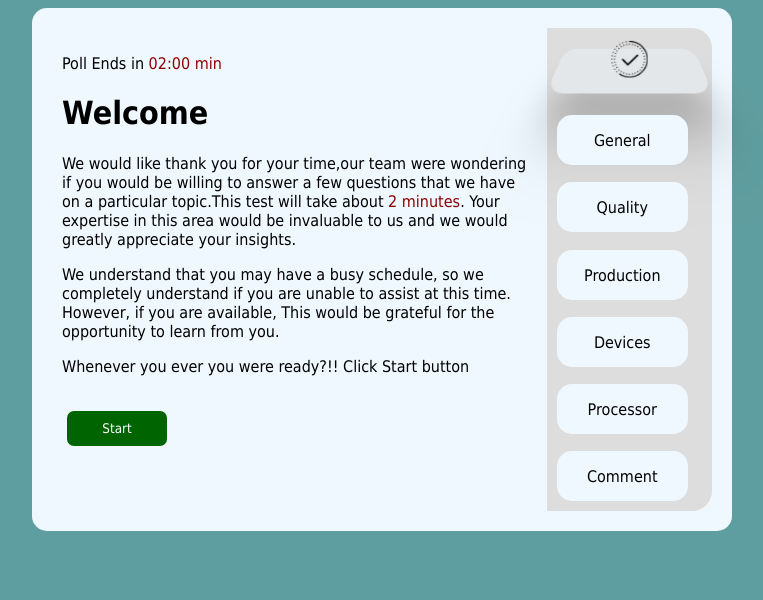
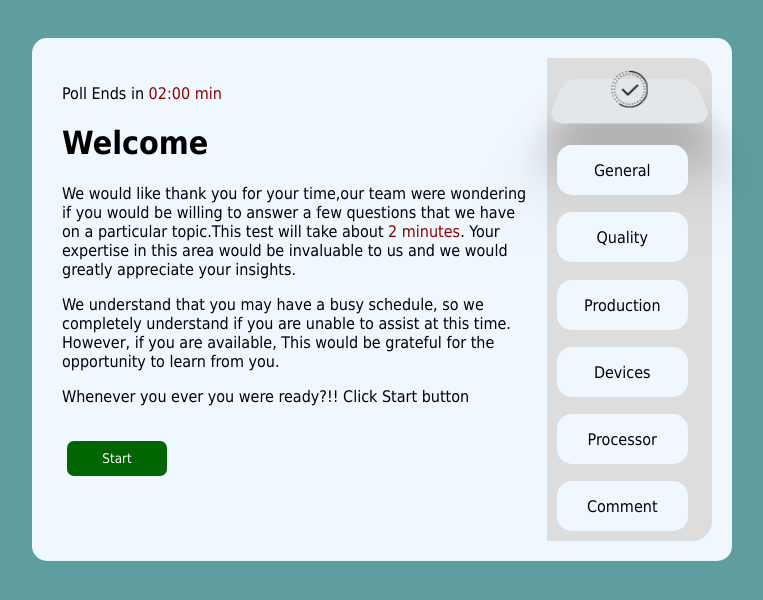
Before and after one commit to izadnia/poll-react, a React (Vite) app: page / in a window 1280 px wide. Shown: the top 600 px of the page, without its empty margins (258-1021 px from the left). Built offline with nearby package versions, Linux system fonts and the light colour scheme.

Commit message:
counter bug fixed

```diff
--- a/src/components/mainPage.jsx
+++ b/src/components/mainPage.jsx
@@ -6,9 +6,10 @@ import "./styles/main.css";
 function Main() {
   let [status, setStatus] = useState(-1);
 
-  const targetDate = new Date().getTime() + 120000;
+
 
   function countdown(){
+    let targetDate = new Date().getTime() + 120000;
     setInterval(function () {
       const now = new Date().getTime();
       const difference = targetDate - now;
--- a/src/components/styles/main.css
+++ b/src/components/styles/main.css
@@ -7,6 +7,7 @@
 }
 body {
   background-color: cadetblue;
+  padding: 30px;
 }
 .main {
   width: 90%;
```
